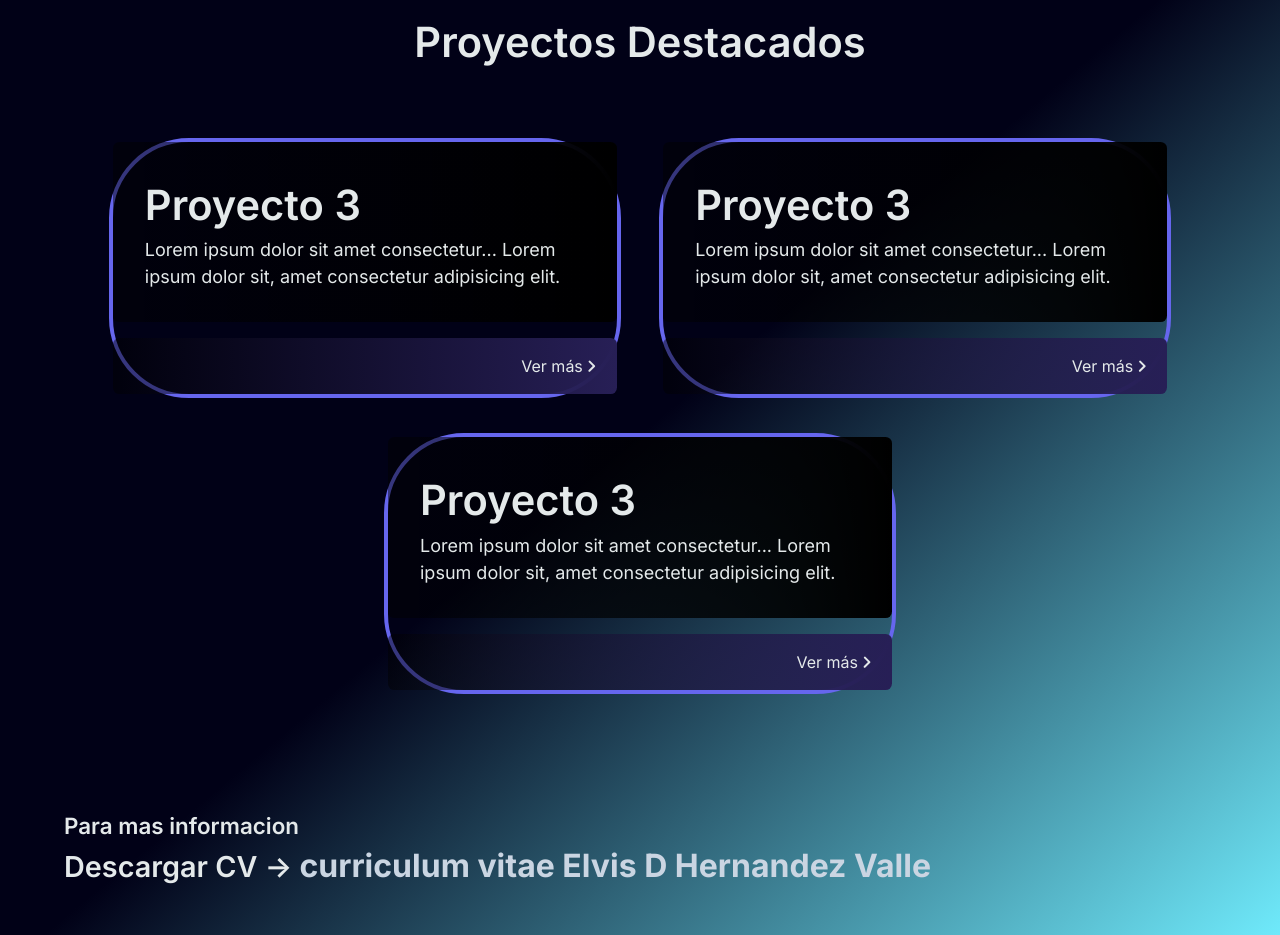
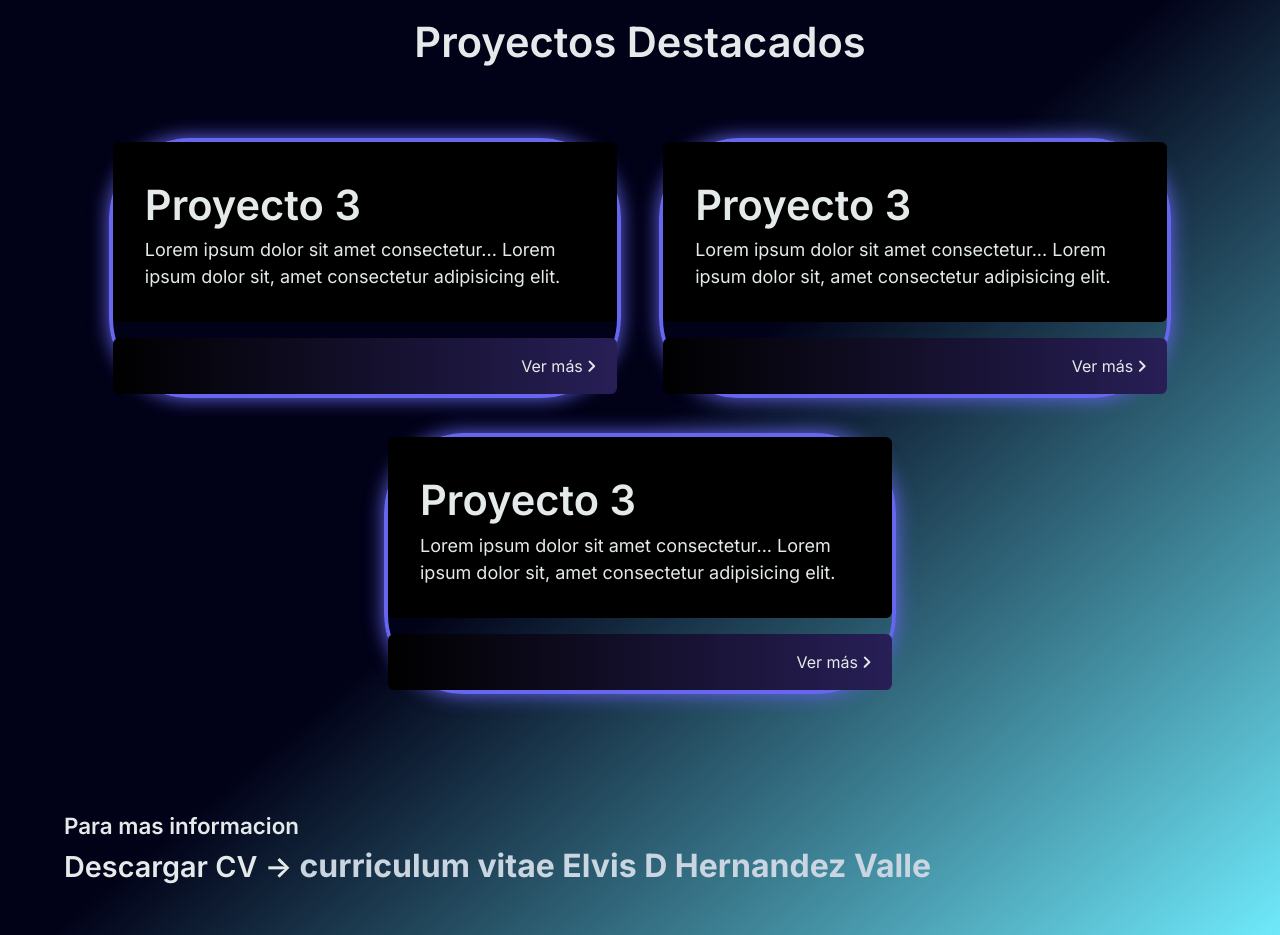
Before and after one commit to davidvallerst/davidvallerst, a SvelteKit app: page / in a window 1280 px wide. Shown: the part 1240-2175 px from the top of the page. Built offline with nearby package versions, Linux system fonts and the light colour scheme.

Commit message:
Update proyect-card.svelte

```diff
--- a/src/routes/proyect-card.svelte
+++ b/src/routes/proyect-card.svelte
@@ -22,12 +22,13 @@
 		gap: 1rem;
 		width: 32rem;
 		border: 4px solid #66e;
+		box-shadow: 0px 0px 20px 0px #66e;
 		border-radius: 5rem;
 
 		.h-main {
 			/* background: var(--color-slate-900); */
-			background: #0007;
-			background: linear-gradient(to right, #0007, #000);
+			/* background: #0007; */
+			background: linear-gradient(to right, #000, #000);
 			margin-inline: auto;
 			font-size: large;
 			padding: 0.8rem;
@@ -38,7 +39,7 @@
 			cursor: pointer;
 			border-radius: 0.4rem;
 			padding: 16px;
-			background: linear-gradient(to right, #0007, #271f56);
+			background: linear-gradient(to right, #000, #271f56);
 			display: flex;
 			align-items: center;
 			justify-content: end;
```
